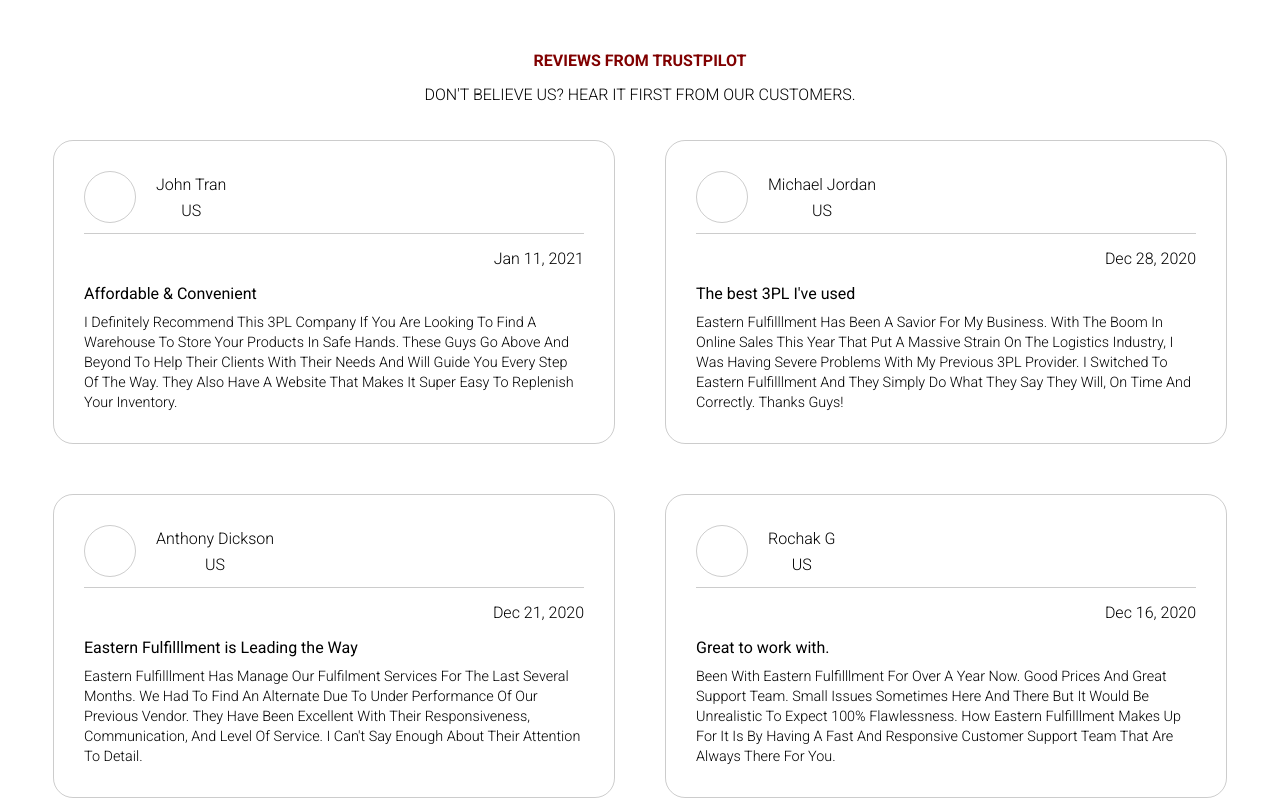
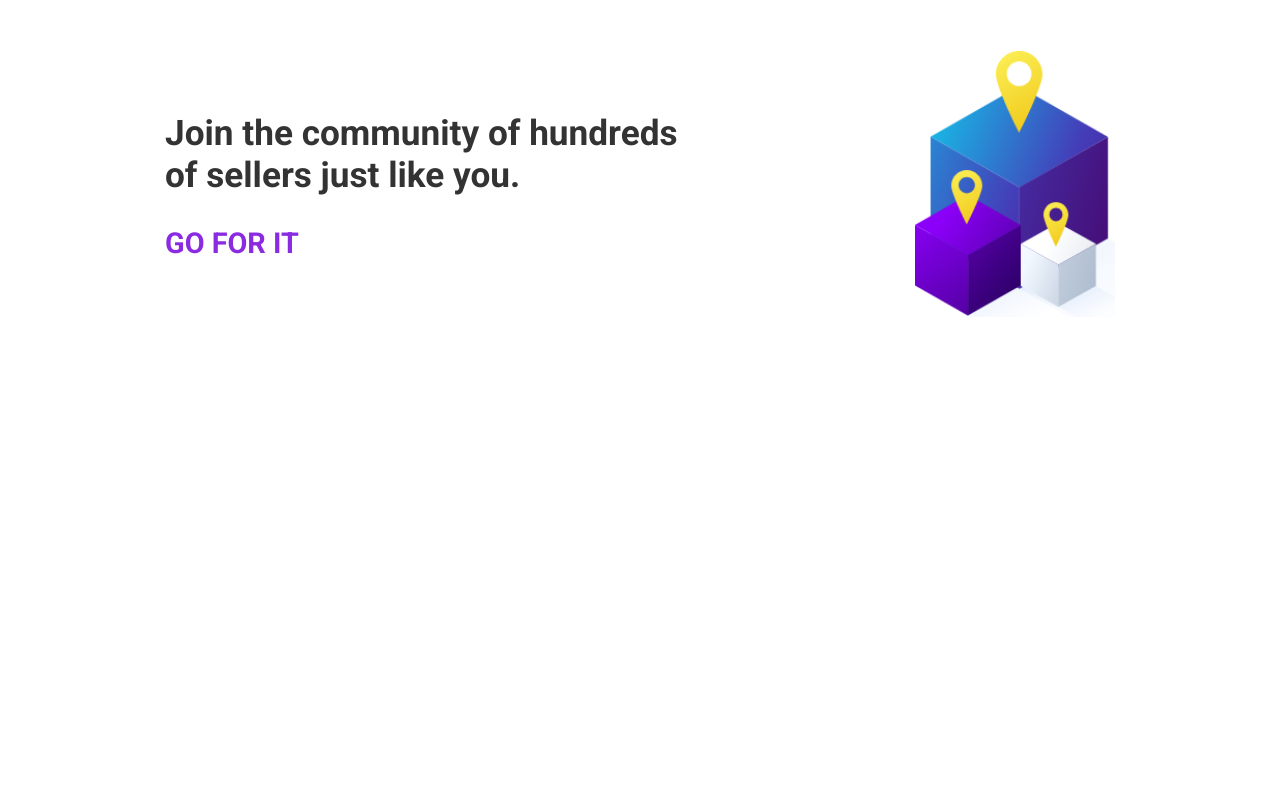
Before and after one commit to Jawad-Ali-Soomro/react-fulfillment, a React app: page / in a window 1280 px wide. Shown: the part 3420-4220 px from the top of the page. After the commit the page ends 3761 px from the top, so only its background shows below. Built offline with nearby package versions, Linux system fonts and the light colour scheme; the HTML template or start-up script is replaced by a standard one.

Commit message:
removed reviews and will be updated

```diff
--- a/src/Pages/Home.jsx
+++ b/src/Pages/Home.jsx
@@ -353,201 +353,6 @@
           </div>
         </section>
       </div>
-      <div className="reviews">
-        <h1 style={{ textTransform: "uppercase", fontSize: "1rem" }}>
-          Reviews from trustpilot
-        </h1>
-        <p
-          style={{ fontSize: "1rem", marginBottom: "20px", marginTop: "10px" , textTransform:'uppercase' }}
-        >
-          Don't believe us? Hear it first from our customers.
-        </p>
-        <div className="main-review">
-          <div className="review">
-            <div
-              className="top"
-              style={{ borderBottom: "1px solid rgba(0, 0, 0, 0.2)" }}
-            >
-              <section>
-                <i className="uil uil-user avatar"></i>
-              </section>
-              <section style={{ flexDirection: "column", fontWeight: "300" }}>
-                <span>John Tran</span>
-                <span>
-                  <i class="uil uil-location-point"></i>
-                  <span>US</span>
-                </span>
-              </section>
-            </div>
-            <div className="bottom">
-              <div
-                className="top"
-                style={{ justifyContent: "space-between", marginTop: "10px" }}
-              >
-                <div className="stars" style={{ color: "maroon" }}>
-                  <i className="uil uil-star"></i>
-                  <i className="uil uil-star"></i>
-                  <i className="uil uil-star"></i>
-                  <i className="uil uil-star"></i>
-                  <i className="uil uil-star"></i>
-                </div>
-                <p style={{ textTransform: "capitalize" }}>Jan 11, 2021</p>
-              </div>
-              <div
-                className="main-message"
-                style={{ display: "flex", flexDirection: "column" }}
-              >
-                <span>Affordable & Convenient</span>
-                <p>
-                  I definitely recommend this 3PL company if you are looking to
-                  find a warehouse to store your products in safe hands. These
-                  guys go above and beyond to help their clients with their
-                  needs and will guide you every step of the way. They also have
-                  a website that makes it super easy to replenish your
-                  inventory.
-                </p>
-              </div>
-            </div>
-          </div>
-          <div className="review">
-            <div
-              className="top"
-              style={{ borderBottom: "1px solid rgba(0, 0, 0, 0.2)" }}
-            >
-              <section>
-                <i className="uil uil-user avatar"></i>
-              </section>
-              <section style={{ flexDirection: "column", fontWeight: "300" }}>
-                <span>Michael Jordan</span>
-                <span>
-                  <i class="uil uil-location-point"></i>
-                  <span>US</span>
-                </span>
-              </section>
-            </div>
-            <div className="bottom">
-              <div
-                className="top"
-                style={{ justifyContent: "space-between", marginTop: "10px" }}
-              >
-                <div className="stars" style={{ color: "maroon" }}>
-                  <i className="uil uil-star"></i>
-                  <i className="uil uil-star"></i>
-                  <i className="uil uil-star"></i>
-                  <i className="uil uil-star"></i>
-                  <i className="uil uil-star"></i>
-                </div>
-                <p style={{ textTransform: "capitalize" }}>Dec 28, 2020</p>
-              </div>
-              <div
-                className="main-message"
-                style={{ display: "flex", flexDirection: "column" }}
-              >
-                <span>The best 3PL I've used</span>
-                <p>
-                  Eastern Fulfilllment has been a savior for my business. With
-                  the boom in online sales this year that put a massive strain
-                  on the logistics industry, I was having severe problems with
-                  my previous 3PL provider. I switched to Eastern Fulfilllment
-                  and they simply do what they say they will, on time and
-                  correctly. Thanks guys!
-                </p>
-              </div>
-            </div>
-          </div>
-          <div className="review">
-            <div
-              className="top"
-              style={{ borderBottom: "1px solid rgba(0, 0, 0, 0.2)" }}
-            >
-              <section>
-                <i className="uil uil-user avatar"></i>
-              </section>
-              <section style={{ flexDirection: "column", fontWeight: "300" }}>
-                <span>Anthony Dickson</span>
-                <span>
-                  <i class="uil uil-location-point"></i>
-                  <span>US</span>
-                </span>
-              </section>
-            </div>
-            <div className="bottom">
-              <div
-                className="top"
-                style={{ justifyContent: "space-between", marginTop: "10px" }}
-              >
-                <div className="stars" style={{ color: "maroon" }}>
-                  <i className="uil uil-star"></i>
-                  <i className="uil uil-star"></i>
-                  <i className="uil uil-star"></i>
-                  <i className="uil uil-star"></i>
-                  <i className="uil uil-star"></i>
-                </div>
-                <p style={{ textTransform: "capitalize" }}>Dec 21, 2020</p>
-              </div>
-              <div
-                className="main-message"
-                style={{ display: "flex", flexDirection: "column" }}
-              >
-                <span>Eastern Fulfilllment is Leading the Way</span>
-                <p>
-                  Eastern Fulfilllment has manage our fulfilment services for
-                  the last several months. We had to find an alternate due to
-                  under performance of our previous vendor. They have been
-                  excellent with their responsiveness, communication, and level
-                  of service. I can't say enough about their attention to detail.
-                </p>
-              </div>
-            </div>
-          </div>
-          <div className="review">
-            <div
-              className="top"
-              style={{ borderBottom: "1px solid rgba(0, 0, 0, 0.2)" }}
-            >
-              <section>
-                <i className="uil uil-user avatar"></i>
-              </section>
-              <section style={{ flexDirection: "column", fontWeight: "300" , marginRight:'100px' }}>
-                <span>Rochak G</span>
-                <span>
-                  <i class="uil uil-location-point"></i>
-                  <span>US</span>
-                </span>
-              </section>
-            </div>
-            <div className="bottom">
-              <div
-                className="top"
-                style={{ justifyContent: "space-between", marginTop: "10px" }}
-              >
-                <div className="stars" style={{ color: "maroon" }}>
-                  <i className="uil uil-star"></i>
-                  <i className="uil uil-star"></i>
-                  <i className="uil uil-star"></i>
-                  <i className="uil uil-star"></i>
-                  <i className="uil uil-star"></i>
-                </div>
-                <p style={{ textTransform: "capitalize" }}>Dec 16, 2020</p>
-              </div>
-              <div
-                className="main-message"
-                style={{ display: "flex", flexDirection: "column" }}
-              >
-                <span>Great to work with.</span>
-                <p>
-                  Been with Eastern Fulfilllment for over a year now. Good
-                  prices and great support team. Small issues sometimes here and
-                  there but It would be unrealistic to expect 100% flawlessness.
-                  How Eastern Fulfilllment makes up for it is by having a fast
-                  and responsive customer support team that are always there for
-                  you.
-                </p>
-              </div>
-            </div>
-          </div>
-        </div>
-      </div>
       <div className="join-us">
         <div>
           <h1>Join the community of hundreds of sellers just like you.</h1>
--- a/src/Styles/Home.css
+++ b/src/Styles/Home.css
@@ -421,8 +421,8 @@
 }
 
 .inquiry .main-image {
+    display: flex;
     padding: 100px;
-    display: flex;
     justify-content: center;
     align-items: center;
     flex-direction: column;
@@ -619,9 +619,8 @@
         overflow: hidden;
     }
 
-    .inquiry .main-image img {
-        width: 100px;
-        height: 50px;
+    .inquiry .main-image {
+        padding: 20px;
     }
 
     .inquiry section {
```
